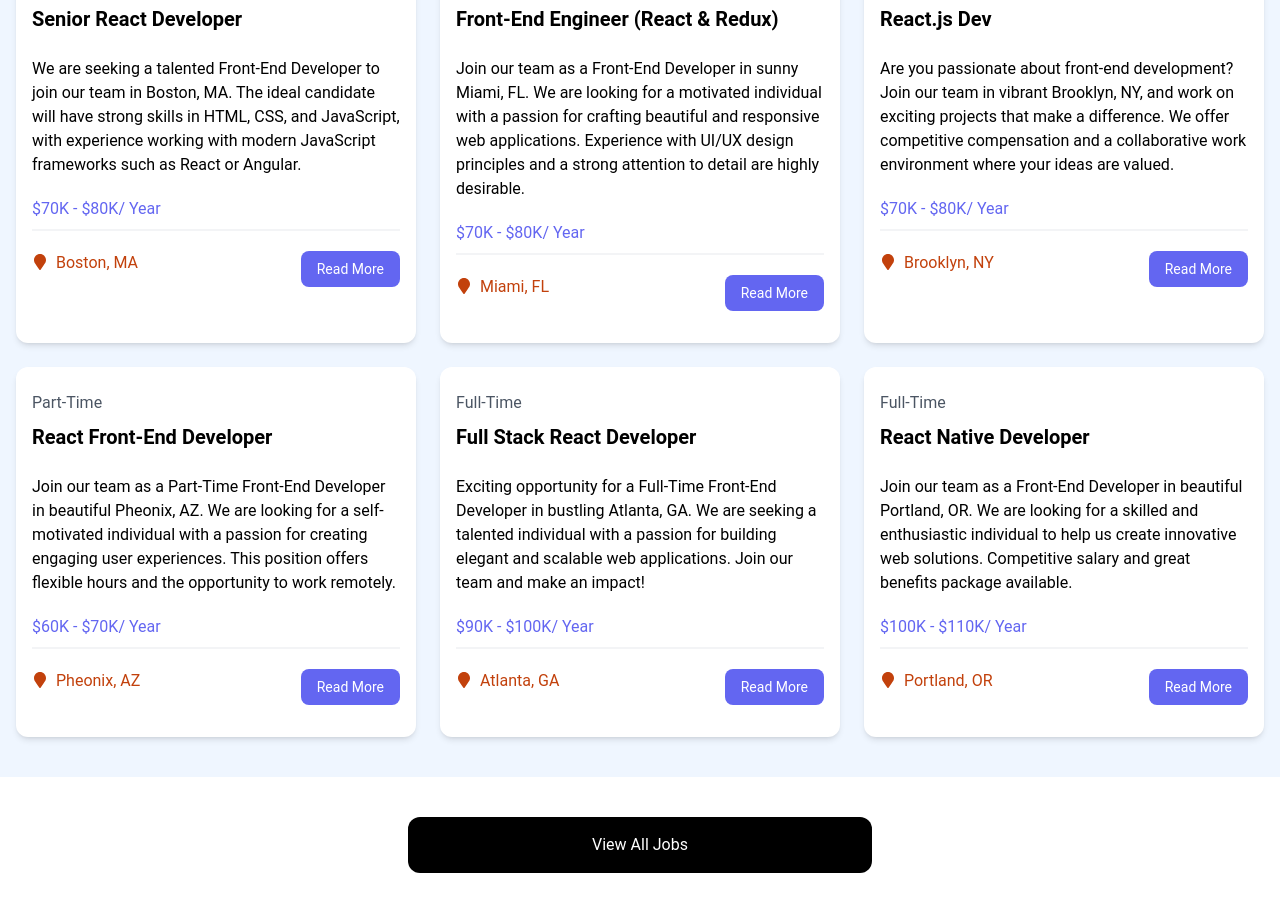
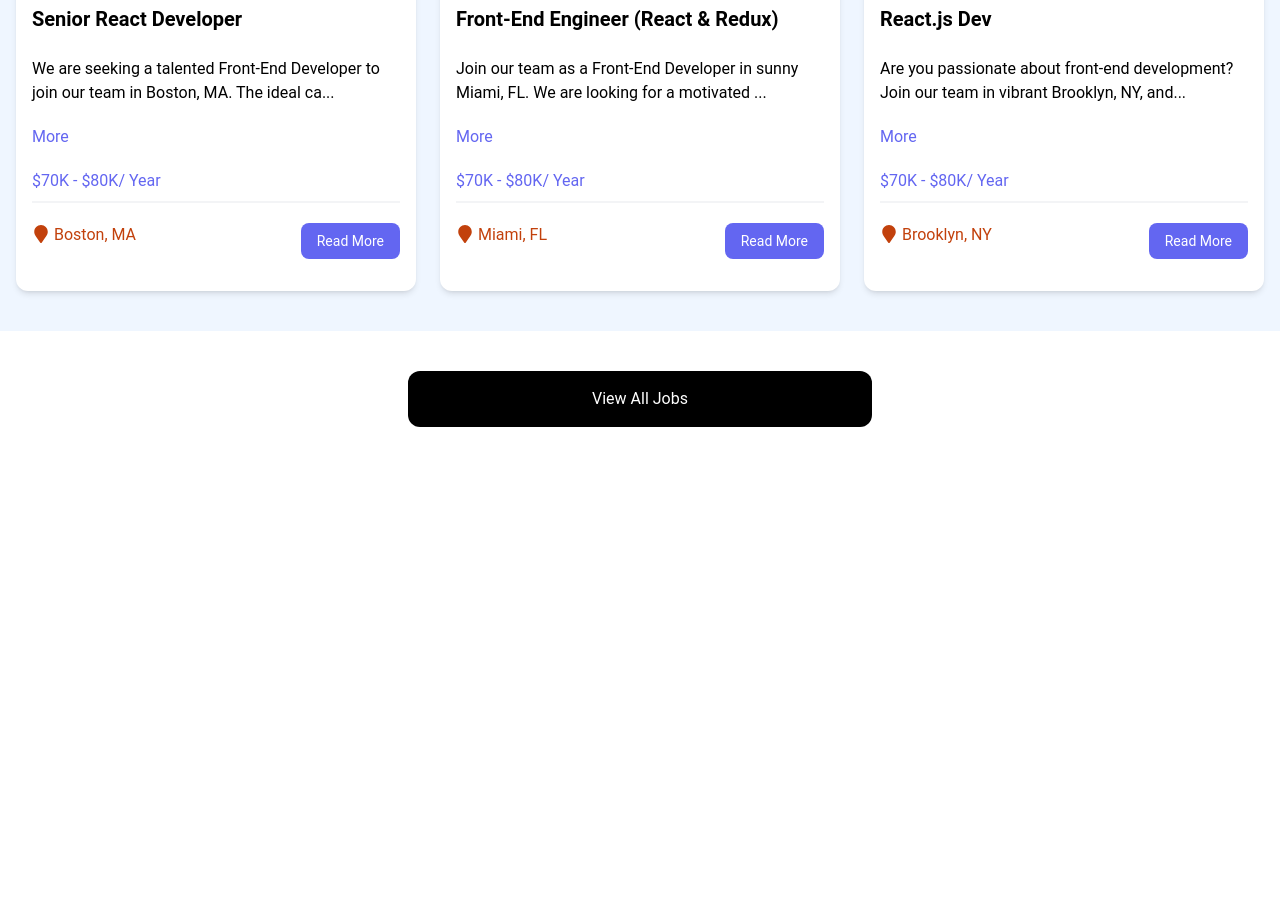
Before and after one commit to Gabby-design/react-crash-2024, a React (Vite) app: page / in a window 1280 px wide. Shown: the part 760-1672 px from the top of the page. After the commit the page ends 1227 px from the top, so only its background shows below. Built offline with nearby package versions, Linux system fonts and the light colour scheme.

Commit message:
initial commit

```diff
--- a/src/App.jsx
+++ b/src/App.jsx
@@ -2,6 +2,7 @@ import Hero from "./components/Hero";
 import HomeCards from "./components/HomeCards";
 import JobListings from "./components/JobListings";
 import Navbar from "./components/Navbar";
+import ViewAllJobs from "./components/ViewAllJobs";
 
 const App = () => {
   return (
@@ -10,15 +11,7 @@ const App = () => {
       <Hero />
       <HomeCards />
       <JobListings />
-
-      <section class="m-auto max-w-lg my-10 px-6">
-        <a
-          href="jobs.html"
-          class="block bg-black text-white text-center py-4 px-6 rounded-xl hover:bg-gray-700"
-        >
-          View All Jobs
-        </a>
-      </section>
+      <ViewAllJobs />
     </>
   );
 };
--- a/src/components/HomeCards.jsx
+++ b/src/components/HomeCards.jsx
@@ -3,29 +3,29 @@ import Card from './Card';
 
 const HomeCards = () => {
   return (
-    <section class="py-4">
-      <div class="container-xl lg:container m-auto">
-        <div class="grid grid-cols-1 md:grid-cols-2 gap-4 p-4 rounded-lg">
+    <section className="py-4">
+      <div className="container-xl lg:container m-auto">
+        <div className="grid grid-cols-1 md:grid-cols-2 gap-4 p-4 rounded-lg">
           <Card>
-            <h2 class="text-2xl font-bold">For Developers</h2>
-            <p class="mt-2 mb-4">
+            <h2 className="text-2xl font-bold">For Developers</h2>
+            <p className="mt-2 mb-4">
               Browse our React jobs and start your career today
             </p>
             <a
               href="/jobs.html"
-              class="inline-block bg-black text-white rounded-lg px-4 py-2 hover:bg-gray-700"
+              className="inline-block bg-black text-white rounded-lg px-4 py-2 hover:bg-gray-700"
             >
               Browse Jobs
             </a>
           </Card>
           <Card bg='bg-indigo-100'>
-            <h2 class="text-2xl font-bold">For Employers</h2>
-            <p class="mt-2 mb-4">
+            <h2 className="text-2xl font-bold">For Employers</h2>
+            <p className="mt-2 mb-4">
               List your job to find the perfect developer for the role
             </p>
             <a
               href="/add-job.html"
-              class="inline-block bg-indigo-500 text-white rounded-lg px-4 py-2 hover:bg-indigo-600"
+              className="inline-block bg-indigo-500 text-white rounded-lg px-4 py-2 hover:bg-indigo-600"
             >
               Add Job
             </a>
--- a/src/components/JobListing.jsx
+++ b/src/components/JobListing.jsx
@@ -1,29 +1,39 @@
-import React from 'react'
-import { FaMapMarker } from 'react-icons/fa';
+import { useState } from "react";
+import { FaMapMarker } from "react-icons/fa";
 
-const JobListing = ({job}) => {
+const JobListing = ({ job }) => {
+  const [showFullDescription, setShowFullDescription] = useState(false);
+
+  let description = job.description;
+
+  if (!showFullDescription) {
+    description = description.substring(0, 90) + '...';
+  }
+
   return (
-    <div class="bg-white rounded-xl shadow-md relative">
-      <div class="p-4">
-        <div class="mb-6">
-          <div class="text-gray-600 my-2">{job.type}</div>
-          <h3 class="text-xl font-bold">{job.title}</h3>
+    <div className="bg-white rounded-xl shadow-md relative">
+      <div className="p-4">
+        <div className="mb-6">
+          <div className="text-gray-600 my-2">{job.type}</div>
+          <h3 className="text-xl font-bold">{job.title}</h3>
         </div>
 
-        <div class="mb-5">{job.description}</div>
+        <div className="mb-5">{description}</div>
 
-        <h3 class="text-indigo-500 mb-2">{job.salary}/ Year</h3>
+        <button onClick={() => setShowFullDescription((prevState) => !prevState)} className="text-indigo-500 mb-5 hover:text-indigo-600">{showFullDescription ? 'Less' : 'More' }</button>
 
-        <div class="border border-gray-100 mb-5"></div>
+        <h3 className="text-indigo-500 mb-2">{job.salary}/ Year</h3>
 
-        <div class="flex flex-col lg:flex-row justify-between mb-4">
-          <div class="text-orange-700 mb-3">
-            <FaMapMarker className='inline mb-1 mr-2' />
+        <div className="border border-gray-100 mb-5"></div>
+
+        <div className="flex flex-col lg:flex-row justify-between mb-4">
+          <div className="text-orange-700 mb-3">
+            <FaMapMarker className="inline text-lg mb-1 mr-1" />
             {job.location}
           </div>
           <a
             href={`/job/${job.id}`}
-            class="h-[36px] bg-indigo-500 hover:bg-indigo-600 text-white px-4 py-2 rounded-lg text-center text-sm"
+            className="h-[36px] bg-indigo-500 hover:bg-indigo-600 text-white px-4 py-2 rounded-lg text-center text-sm"
           >
             Read More
           </a>
@@ -31,6 +41,6 @@ const JobListing = ({job}) => {
       </div>
     </div>
   );
-}
+};
 
-export default JobListing
+export default JobListing;
--- a/src/components/JobListings.jsx
+++ b/src/components/JobListings.jsx
@@ -2,16 +2,16 @@ import jobs from "../jobs.json";
 import JobListing from "./JobListing";
 
 const JobListings = () => {
+  const recentJobs = jobs.slice(0, 3);
   return (
-    <section class="bg-blue-50 px-4 py-10">
-      <div class="container-xl lg:container m-auto">
-        <h2 class="text-3xl font-bold text-indigo-500 mb-6 text-center">
+    <section className="bg-blue-50 px-4 py-10">
+      <div className="container-xl lg:container m-auto">
+        <h2 className="text-3xl font-bold text-indigo-500 mb-6 text-center">
           Browse Jobs
         </h2>
-        <div class="grid grid-cols-1 md:grid-cols-3 gap-6">
-          {jobs.map((job) => (
-            <JobListing key={
-              job} job={job} />
+        <div className="grid grid-cols-1 md:grid-cols-3 gap-6">
+          {recentJobs.map((job) => (
+            <JobListing key={job.id} job={job} />
           ))}
         </div>
       </div>
--- a/src/components/Navbar.jsx
+++ b/src/components/Navbar.jsx
@@ -2,34 +2,34 @@ import Logo from '../assets/images/logo.png'
 
 const Navbar = () => {
   return (
-    <nav class="bg-indigo-700 border-b border-indigo-500">
-      <div class="mx-auto max-w-7xl px-2 sm:px-6 lg:px-8">
-        <div class="flex h-20 items-center justify-between">
-          <div class="flex flex-1 items-center justify-center md:items-stretch md:justify-start">
+    <nav className="bg-indigo-700 border-b border-indigo-500">
+      <div className="mx-auto max-w-7xl px-2 sm:px-6 lg:px-8">
+        <div className="flex h-20 items-center justify-between">
+          <div className="flex flex-1 items-center justify-center md:items-stretch md:justify-start">
             {/* <!-- Logo --> */}
-            <a class="flex flex-shrink-0 items-center mr-4" href="/index.html">
-              <img class="h-10 w-auto animate-spin" src={Logo} alt="React Jobs" />
-              <span class="hidden md:block text-white text-2xl font-bold ml-2">
+            <a className="flex flex-shrink-0 items-center mr-4" href="/index.html">
+              <img className="h-10 w-auto animate-spin" src={Logo} alt="React Jobs" />
+              <span className="hidden md:block text-white text-2xl font-bold ml-2">
                 React Jobs
               </span>
             </a>
-            <div class="md:ml-auto">
-              <div class="flex space-x-2">
+            <div className="md:ml-auto">
+              <div className="flex space-x-2">
                 <a
                   href="/index.html"
-                  class="text-white bg-black hover:bg-gray-900 hover:text-white rounded-md px-3 py-2"
+                  className="text-white bg-black hover:bg-gray-900 hover:text-white rounded-md px-3 py-2"
                 >
                   Home
                 </a>
                 <a
                   href="/jobs.html"
-                  class="text-white hover:bg-gray-900 hover:text-white rounded-md px-3 py-2"
+                  className="text-white hover:bg-gray-900 hover:text-white rounded-md px-3 py-2"
                 >
                   Jobs
                 </a>
                 <a
                   href="/add-job.html"
-                  class="text-white hover:bg-gray-900 hover:text-white rounded-md px-3 py-2"
+                  className="text-white hover:bg-gray-900 hover:text-white rounded-md px-3 py-2"
                 >
                   Add Job
                 </a>
--- /dev/null
+++ b/src/components/ViewAllJobs.jsx
@@ -0,0 +1,16 @@
+import React from "react";
+
+const ViewAllJobs = () => {
+  return (
+    <section className="m-auto max-w-lg my-10 px-6">
+      <a
+        href="/jobs"
+        className="block bg-black text-white text-center py-4 px-6 rounded-xl hover:bg-gray-700"
+      >
+        View All Jobs
+      </a>
+    </section>
+  );
+};
+
+export default ViewAllJobs;
--- a/vite.config.js
+++ b/vite.config.js
@@ -3,8 +3,8 @@ import react from '@vitejs/plugin-react';
 
 // https://vitejs.dev/config/
 export default defineConfig({
+  base: "/react-crash-2024/",
   plugins: [react()],
-  base: "/react-crash-2024",
   server: {
     port: 3000,
   },
```
Also changed, not shown: package.json (+4 -4 lines), 1 other file (tests, documents, lock files or other folders).
